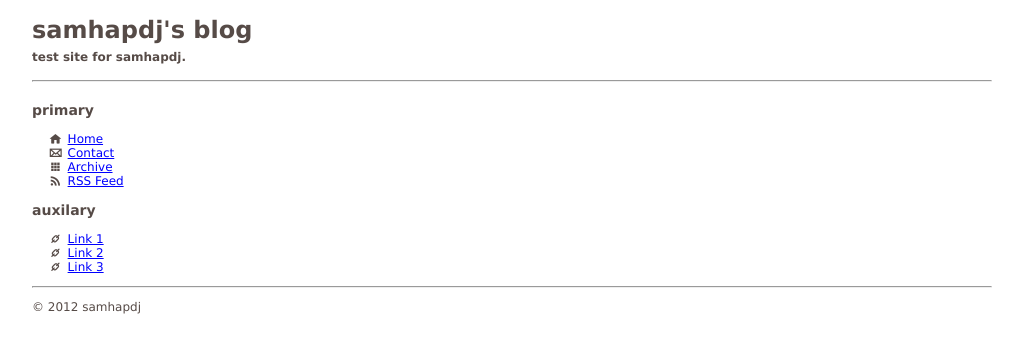
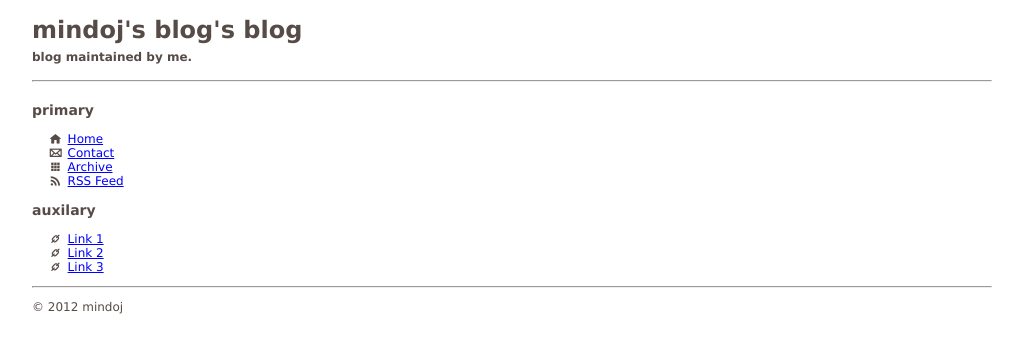
Before and after one commit to mindoj/mindoj.github.io, a Jekyll site: the page built from index.html, in a window 1280 px wide. Shown: the top 353 px of the page, without its empty margins (26-1049 px from the left). Built offline with Jekyll 4.4.1, drawn with Linux system fonts in a browser that asks for light colours.

Commit message:
Update _config.yml

```diff
--- a/_config.yml
+++ b/_config.yml
@@ -1,15 +1,15 @@
 # Name of your blog (this will show up at the top of your page and in the RSS feed)
-name: samhapdj
+name: mindoj's blog
 
 # Short description (goes below the title; it will also be used in the RSS feed)
-description:  test site for samhapdj.
+description:  blog maintained by me.
 #The author of this blog loves the triple combo dish consisting of fermented skate, steamed pork and well-ripened kimchi.
 
 # Your name, as you want it to appear underneath each post and in the footer
-author: samhapdj
+author: mindoj
 
 # Your email if you want it to be linked on the contact page
-author_email: samhapdj@gmail.com
+author_email: mindojune@gmail.com
 
 # The directory for category index pages. Change it to something else if
 # for example you want links like /categories/category1 instead of /category1
@@ -22,7 +22,7 @@ category_dir: /
 baseurl:
 
 # The URL of your actual domain. This will be used to make absolute links in the RSS feed.
-url: http://samhapdj@github.io/
+url: http://mindoj@github.io/
 
 #### Under the Hood Stuff #####
 
```
